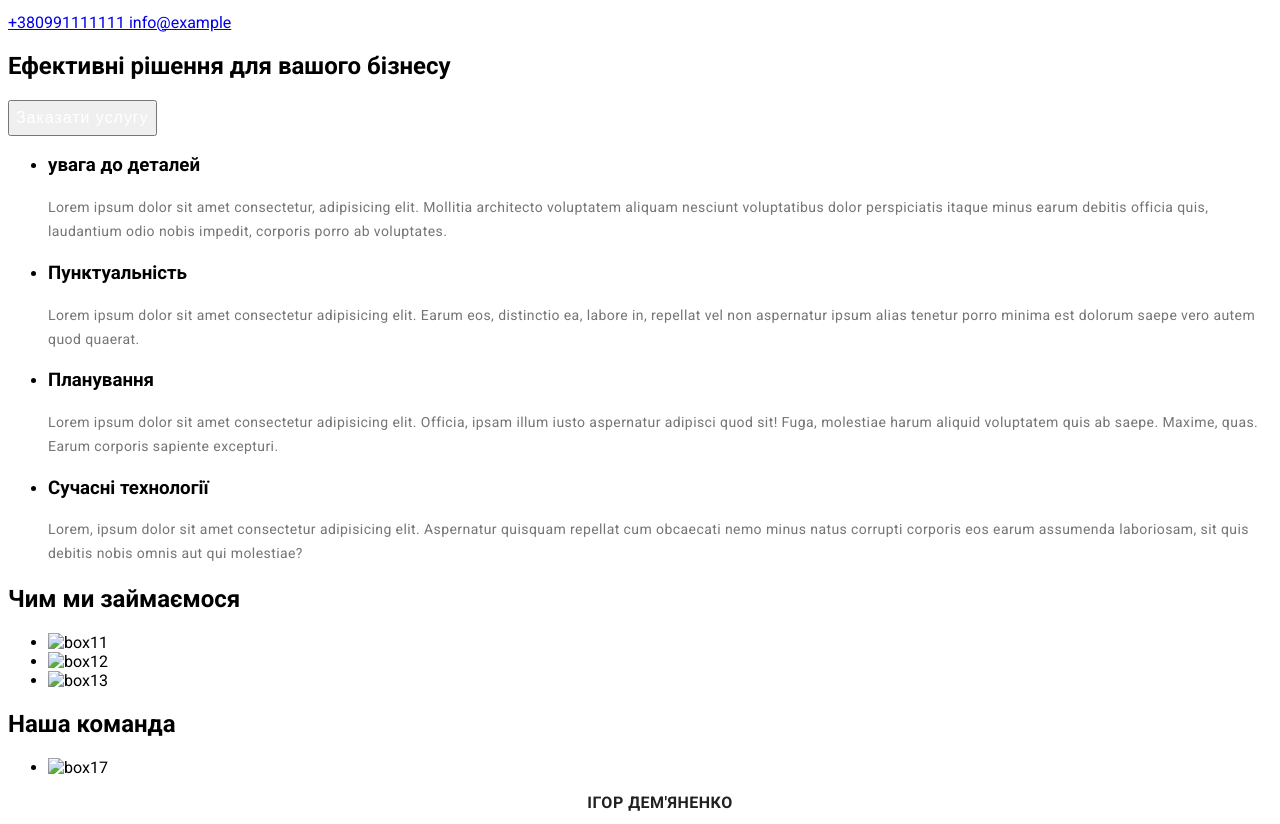
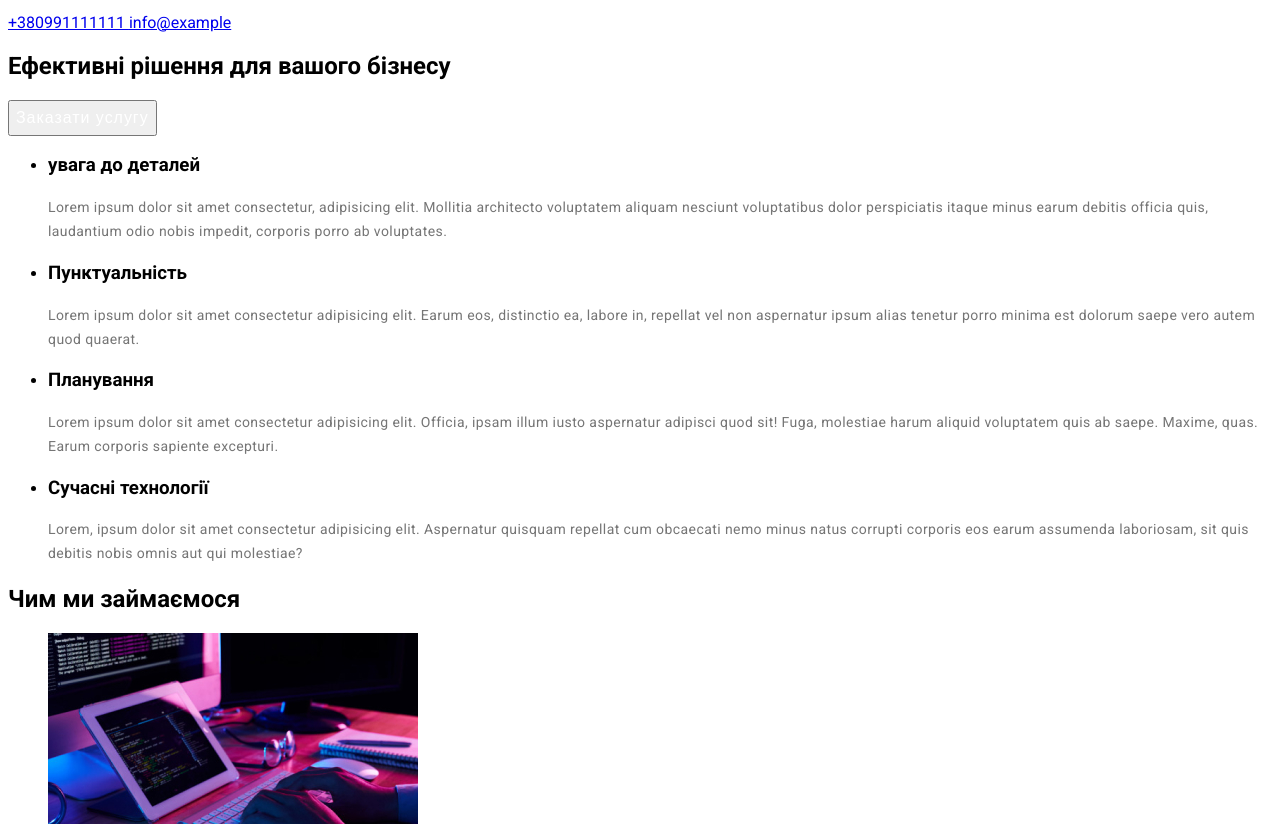
Before and after one commit to SolomiaOstruk/Webstudio, a plain HTML site: page index.html in a window 1280 px wide. Shown: the part 128-952 px from the top of the page. Drawn offline with Linux system fonts and the light colour scheme.

Commit message:
Webstudio

```diff
--- a/index.html
+++ b/index.html
@@ -84,13 +84,13 @@
             <h2  class="card-titile">Чим ми займаємося</h2>
             <ul>
                 <li>
-                    <img srs="./img/box11.jpg" alt="box11" />
+                    <img src="./img/box11.jpg" alt="box11" />
                 </li>
                 <li>
-                    <img srs="./img/box12.jpg" alt="box12" />
+                    <img src="./img/box12.jpg" alt="box12" />
                 </li>
                 <li>
-                    <img srs="./img/box13.jpg" alt="box13" />
+                    <img src="./img/box13.jpg" alt="box13" />
                 </li>
             </ul>
         </section>
@@ -100,7 +100,7 @@
             <h2  class="card-titile">Наша команда</h2>
             <ul>
                 <li>
-                    <img srs="./box17.jpg" alt="box17">
+                    <img src="./box17.jpg" alt="box17">
                     <h3 class="card-title">Ігор Дем'яненко
                     </h3>
                     <p class="card-name">Product Designer</p>
```
